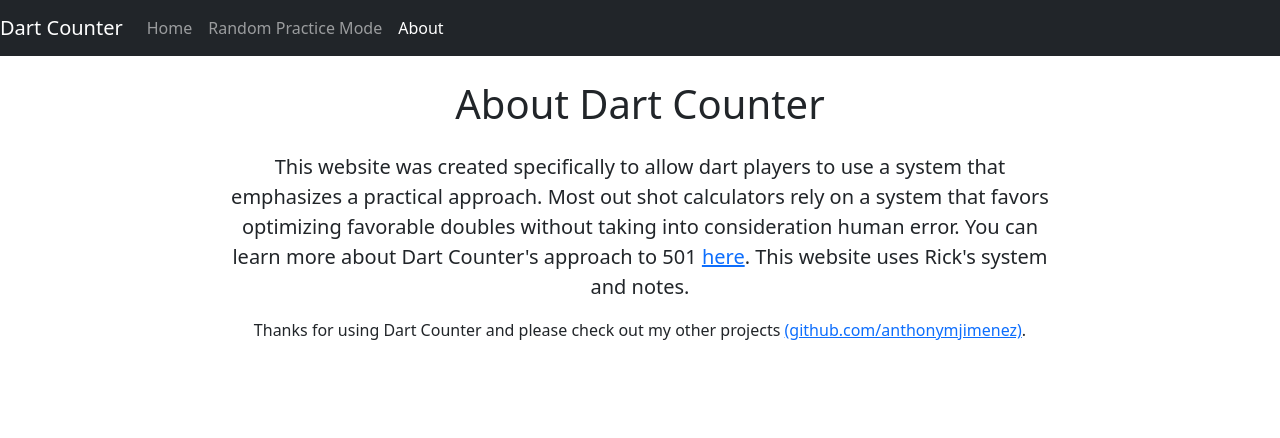
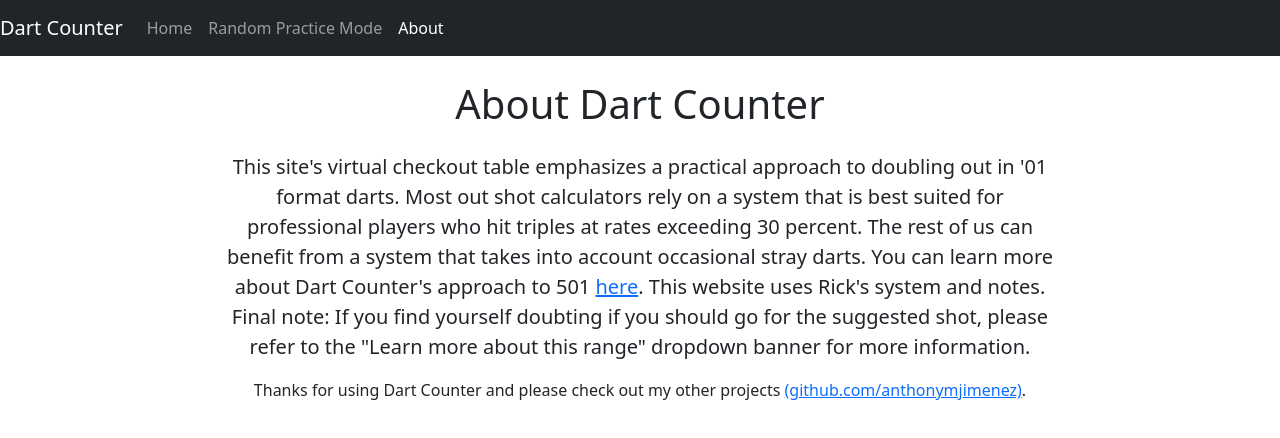
Before and after one commit to anthonymjimenez/dartcheckout, a React (Create React App) app: page /about in a window 1280 px wide. Shown: the top 438 px of the page. Built offline with nearby package versions, Linux system fonts and the light colour scheme.

Commit message:
updated about section

```diff
--- a/src/Pages/About.js
+++ b/src/Pages/About.js
@@ -14,11 +14,12 @@ const About = () => {
       <Row>
         <Col md={8} className="mx-auto">
           <p className="lead">
-            This website was created specifically to allow dart players to use a
-            system that emphasizes a practical approach. Most out shot
-            calculators rely on a system that favors optimizing favorable
-            doubles without taking into consideration human error. You can learn
-            more about Dart Counter's approach to 501{" "}
+            This site's virtual checkout table emphasizes a practical approach
+            to doubling out in '01 format darts. Most out shot calculators rely
+            on a system that is best suited for professional players who hit
+            triples at rates exceeding 30 percent. The rest of us can benefit
+            from a system that takes into account occasional stray darts. You
+            can learn more about Dart Counter's approach to 501{" "}
             <a
               href="https://ricksmith.ca/Darts/dartsouts.htm"
               target="_blank"
@@ -26,7 +27,10 @@ const About = () => {
             >
               here
             </a>
-            . This website uses Rick's system and notes.
+            . This website uses Rick's system and notes. Final note: If you find
+            yourself doubting if you should go for the suggested shot, please
+            refer to the "Learn more about this range" dropdown banner for more
+            information.
           </p>
           <p>
             Thanks for using Dart Counter and please check out my other projects{" "}
```
